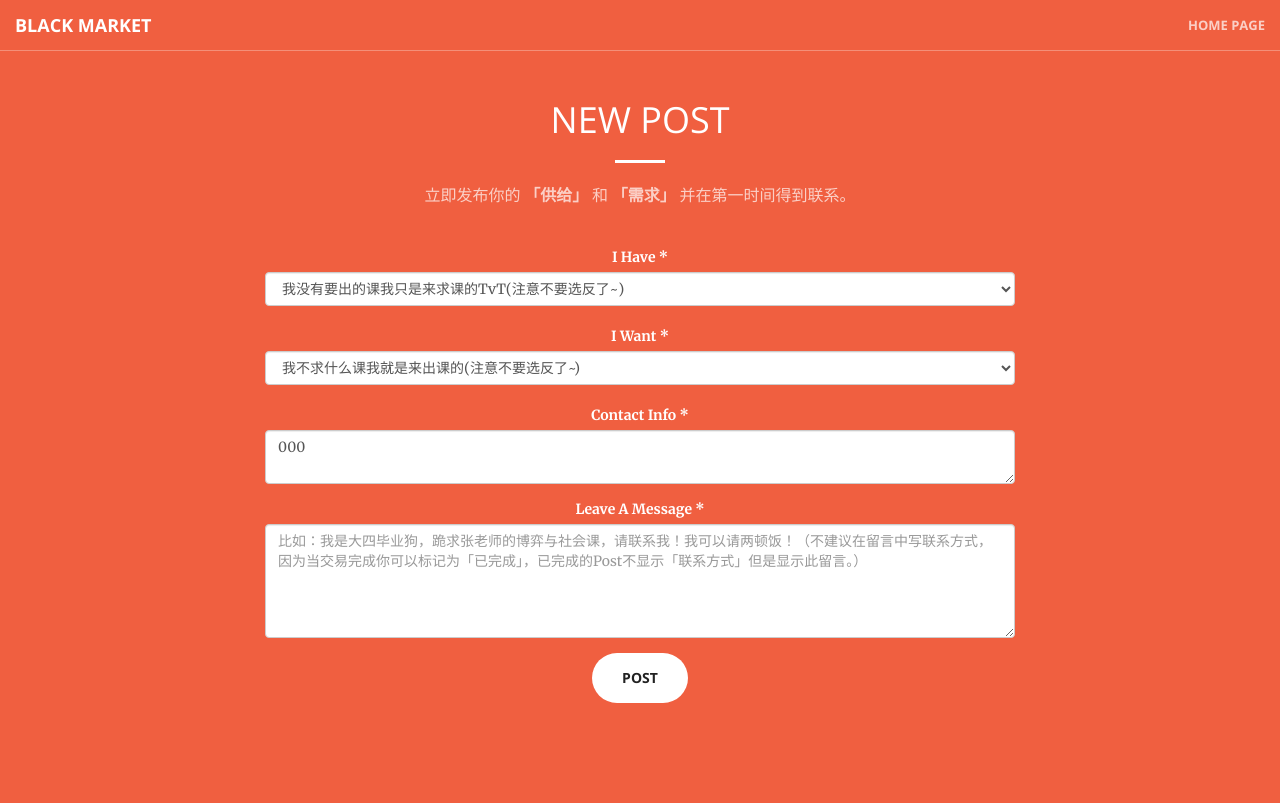
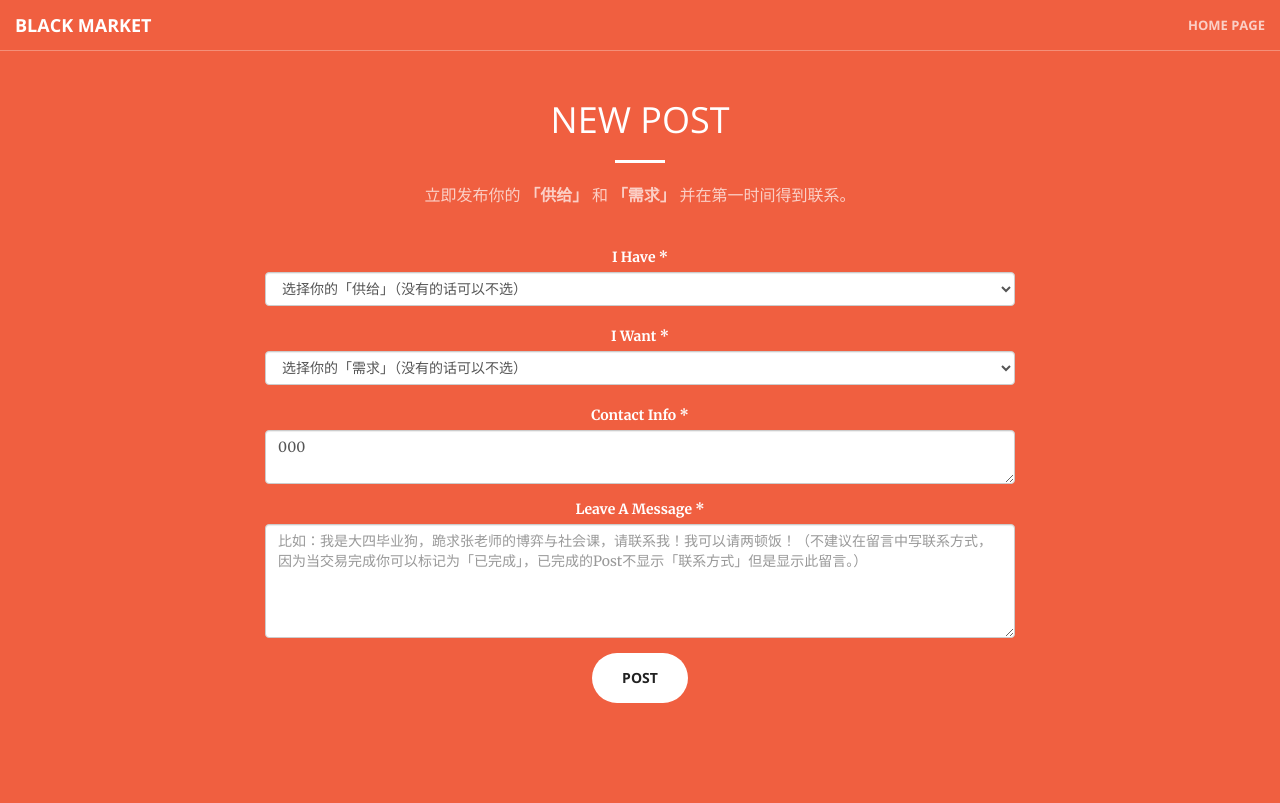
Before and after one commit to xanahopper/BlackMarket, a Python web app: template black_market/templates/newpost.html in a window 1280 px wide. Run offline with Jinja, Linux system fonts and the light colour scheme; the template is opened without the code that fills it: most values are stand-ins (such as "Sample title", 1, 10 or a date in 2020); some libraries are stand-ins or nearby versions.

Commit message:
make newpost page guidance less but better

```diff
--- a/black_market/templates/newpost.html
+++ b/black_market/templates/newpost.html
@@ -65,7 +65,7 @@
                         </h4><br>
                         <label for="demand_course">I Have *</label>
                         <select class="form-control" id="supplyCourse" name="supplyCourse">
-                            <option value="31">我没有要出的课我只是来求课的TvT(注意不要选反了~)</option>
+                            <option value="31">选择你的「供给」（没有的话可以不选）</option>
                             <option value="1">概率统计1班 - 董镇喜</option>
                             <option value="2">概率统计2班 - 董镇喜</option>
                             <option value="3">中级微观经济学1班 - 雷晓燕</option>
@@ -99,7 +99,7 @@
                         </select><br>
                         <label for="demandCourse">I Want *</label>
                         <select class="form-control" id="demandCourse" name="demandCourse">
-                            <option value="32">我不求什么课我就是来出课的(注意不要选反了~)</option>
+                            <option value="32">选择你的「需求」（没有的话可以不选）</option>
                             <option value="1">概率统计1班 - 董镇喜</option>
                             <option value="2">概率统计2班 - 董镇喜</option>
                             <option value="3">中级微观经济学1班 - 雷晓燕</option>
```
